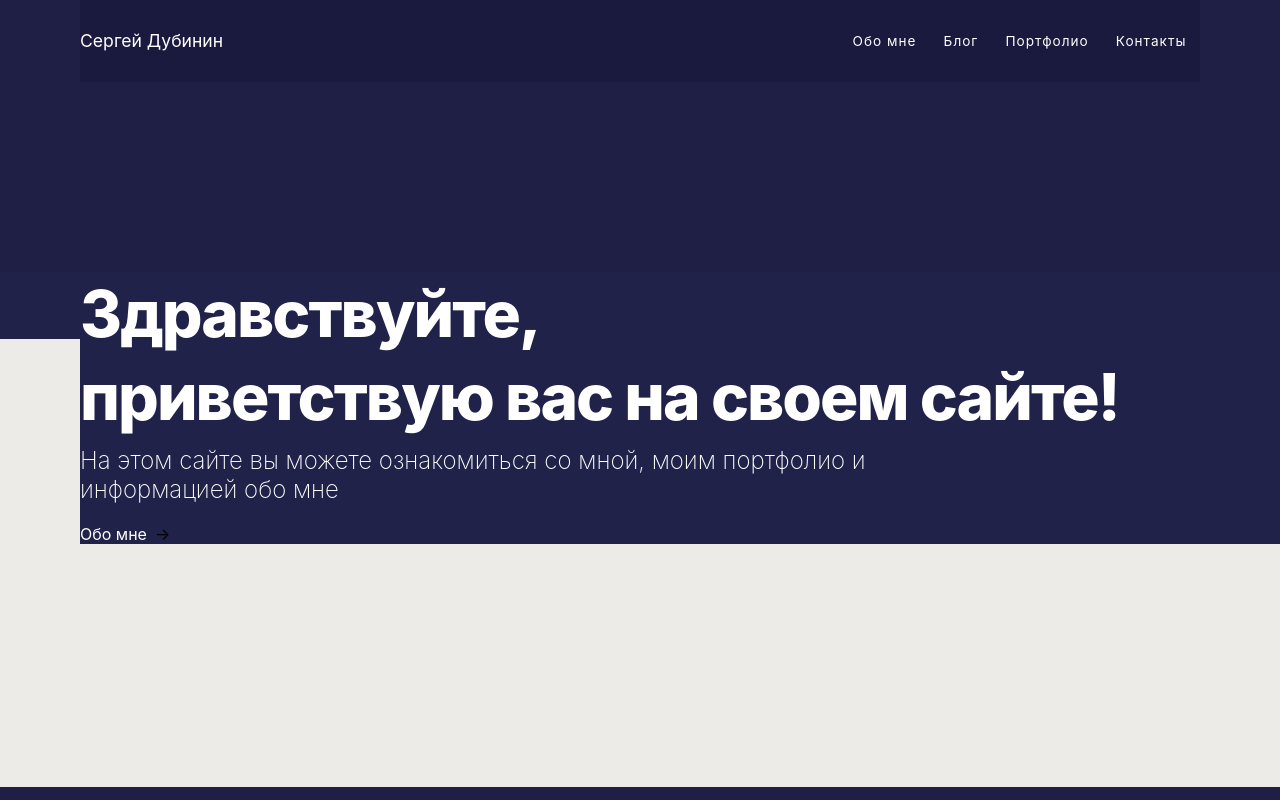
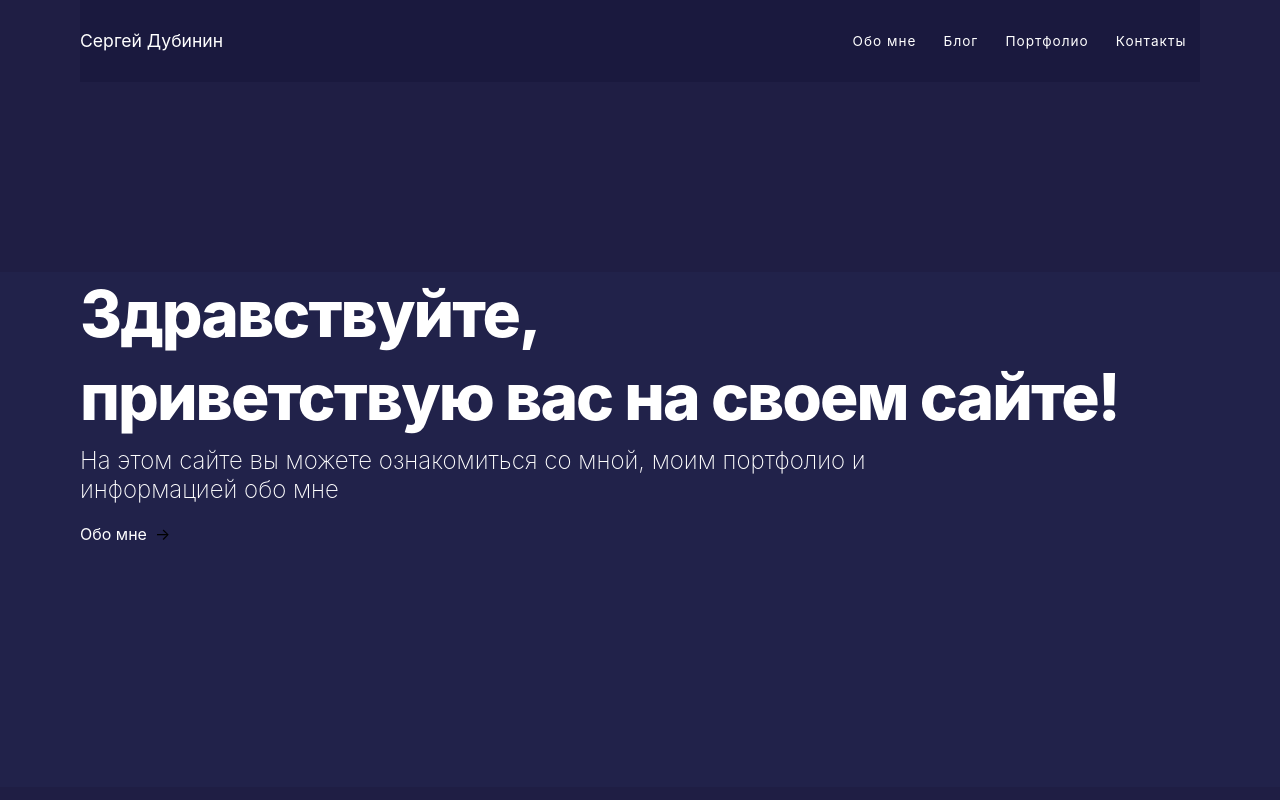
Before and after one commit to Noobachyo/svelte-test, a SvelteKit app: page / in a window 1280 px wide. Built offline with nearby package versions, Linux system fonts and the light colour scheme.

Commit message:
Version 1.10

```diff
--- a/src/routes/+page.svelte
+++ b/src/routes/+page.svelte
@@ -25,6 +25,7 @@
  .info {
  text-align: center;
  position: relative;
+  background-color: rgb(33, 34, 74);
  }
  .info-container {
  height: 100%;
@@ -33,6 +34,7 @@
  justify-content: center;
  text-align: left;
  align-items: start;
+  background-color: rgb(33, 34, 74);
  }
  .container {
  max-width: 1400px;
@@ -59,8 +61,7 @@
  margin-top: 0.50rem;
  }
  .background-div {
- background-color:
-#ecebe8;
+ background-color: rgb(33, 34, 74);
  width: 100%;
  height: 56vh;
  margin: -205px auto;
```
